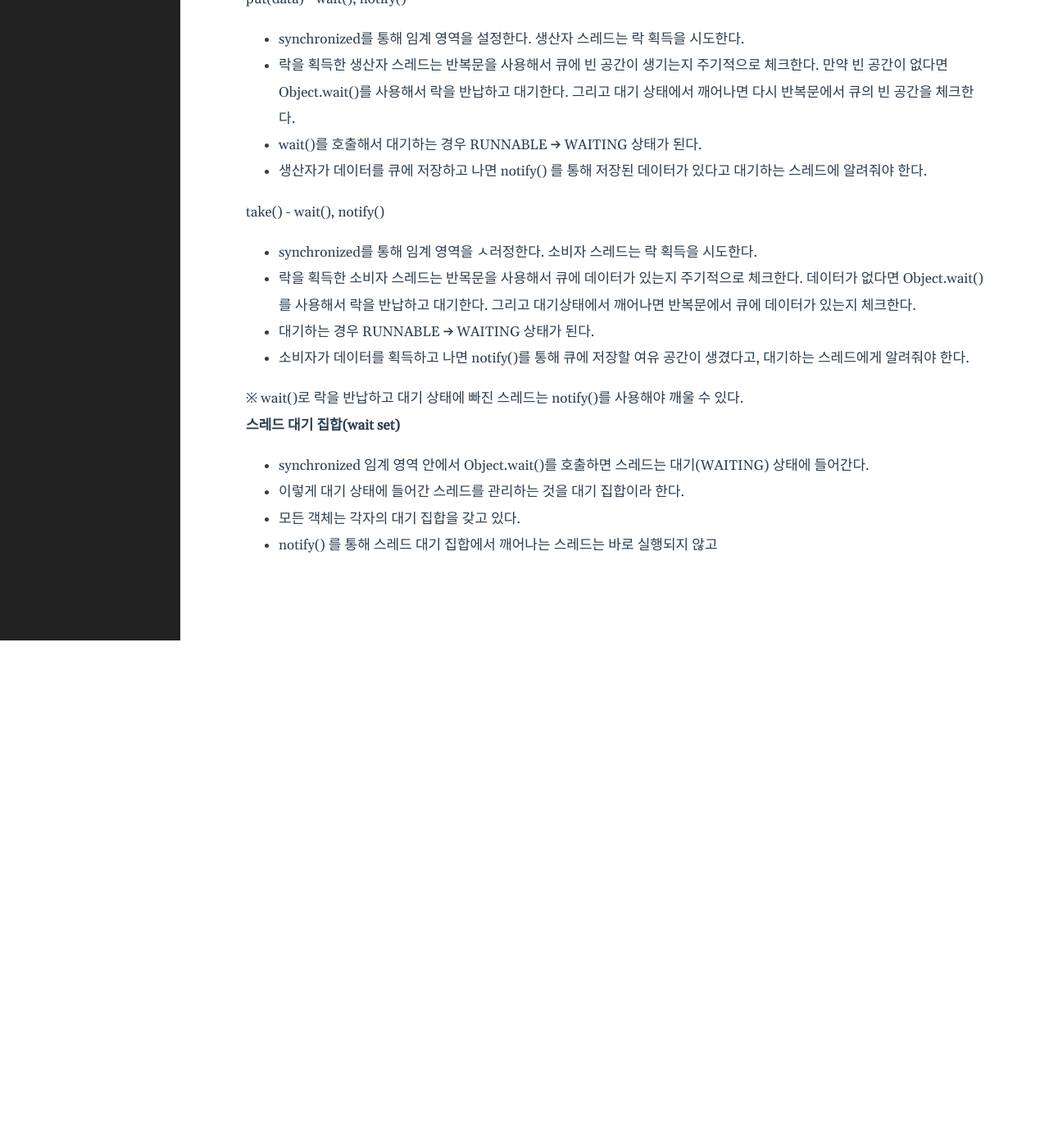
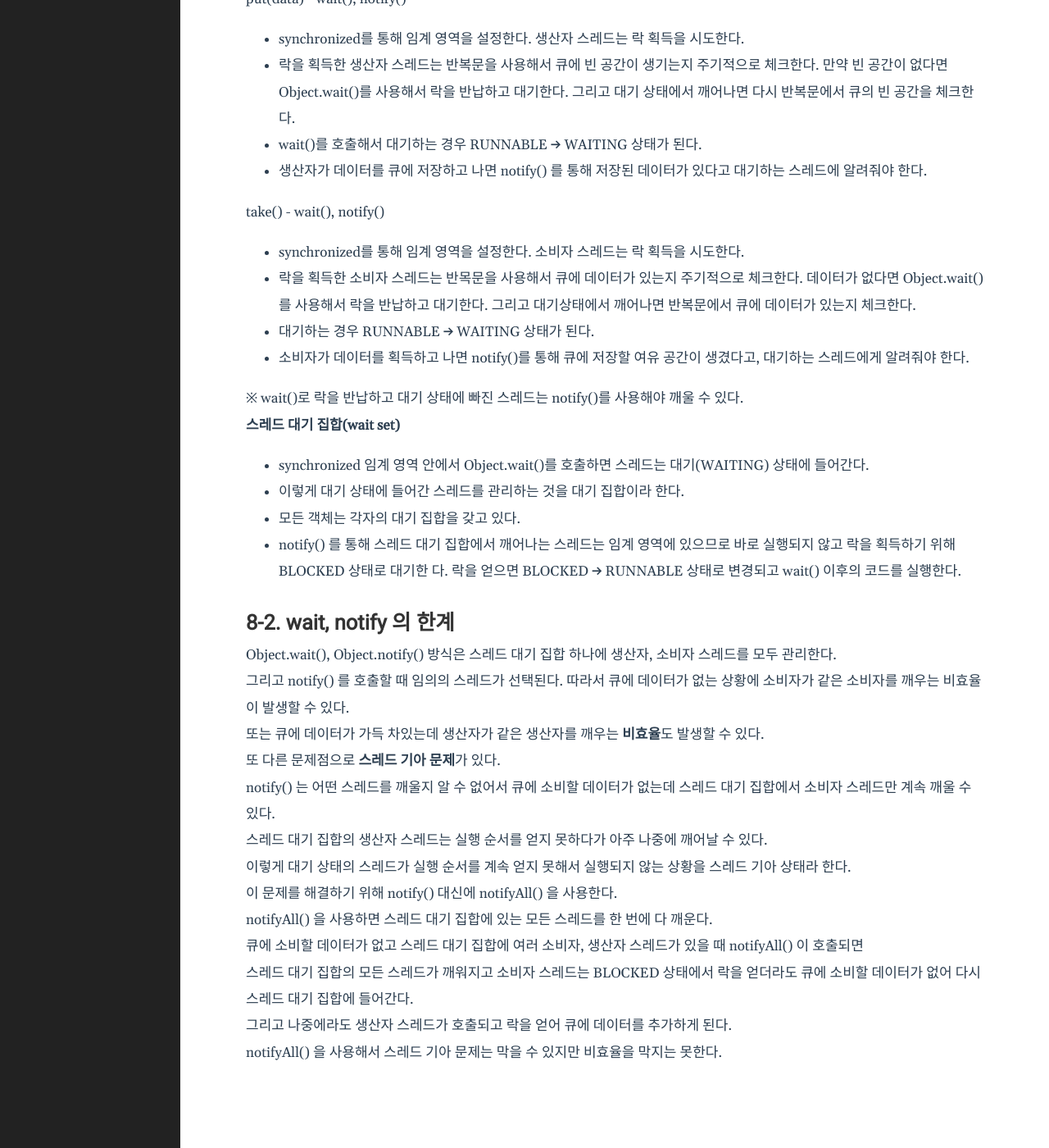
Before and after one commit to 5-SH/5-sh.github.io-deprecated, a Jekyll site: the page built from _posts/2024-08-06-thread-producer-consumer-problem.md, in a window 1280 px wide and 1400 px high, scrolled down 4354 px. Shown: the whole window at 82% size. Built offline with Jekyll 4.4.1, drawn with Linux system fonts in a browser that asks for light colours; before the commit the page ends 5135 px from its top, so only the background shows below that.

Commit message:
Java 스레드3 - 생산자 소비자 문제1 내용 추가

```diff
--- a/_posts/2024-08-06-thread-producer-consumer-problem.md
+++ b/_posts/2024-08-06-thread-producer-consumer-problem.md
@@ -20,7 +20,7 @@ ref: Java, thread, multi-thread, producer, consumer
 - 생산자가 너무 빠를 때: 버퍼가 가득 차서 더 이상 데이터를 넣을 수 없을 때까지 생산자가 데이터를 생성한다. 버퍼가 가득 찬 경우 생산자는 버퍼에 빈 공간이 생길 때까지 기다려야 한다.
 - 소비자가 너무 빠를 때: 버퍼가 비어서 더이상 소비할 데이터가 없을 때까지 소비자가 데이터를 처리한다. 버퍼가 비어있을 때 소비자는 버퍼에 새로운 데이터가 들어올 때까지 기다려야 한다.
 
-# 8-1. Object - wait, notify
+## 8-1. Object - wait, notify
 
 자바는 처음부터 멀티스레드를 고려하여 탄생한 언어이다.
 synchronized를 사용한 임계 영역 안에서 락을 가지고 무한 대기하는 문제는 Object 클래스에 해결 방안이 있다.
@@ -195,7 +195,7 @@ put(data) - wait(), notify()
 - 생산자가 데이터를 큐에 저장하고 나면 notify() 를 통해 저장된 데이터가 있다고 대기하는 스레드에 알려줘야 한다.
 
 take() - wait(), notify()
-- synchronized를 통해 임계 영역을 ㅅ러정한다. 소비자 스레드는 락 획득을 시도한다.
+- synchronized를 통해 임계 영역을 설정한다. 소비자 스레드는 락 획득을 시도한다.
 - 락을 획득한 소비자 스레드는 반목문을 사용해서 큐에 데이터가 있는지 주기적으로 체크한다. 데이터가 없다면 Object.wait()를 사용해서 락을 반납하고 대기한다. 그리고 대기상태에서 깨어나면 반복문에서 큐에 데이터가 있는지 체크한다.
 - 대기하는 경우 RUNNABLE → WAITING 상태가 된다.
 - 소비자가 데이터를 획득하고 나면 notify()를 통해 큐에 저장할 여유 공간이 생겼다고, 대기하는 스레드에게 알려줘야 한다.
@@ -206,4 +206,22 @@ take() - wait(), notify()
 - synchronized 임계 영역 안에서 Object.wait()를 호출하면 스레드는 대기(WAITING) 상태에 들어간다.
 - 이렇게 대기 상태에 들어간 스레드를 관리하는 것을 대기 집합이라 한다.
 - 모든 객체는 각자의 대기 집합을 갖고 있다.
-- notify() 를 통해 스레드 대기 집합에서 깨어나는 스레드는 바로 실행되지 않고
+- notify() 를 통해 스레드 대기 집합에서 깨어나는 스레드는 임계 영역에 있으므로 바로 실행되지 않고 락을 획득하기 위해 BLOCKED 상태로 대기한 다. 락을 얻으면 BLOCKED → RUNNABLE 상태로 변경되고 wait() 이후의 코드를 실행한다.
+
+## 8-2. wait, notify 의 한계
+
+Object.wait(), Object.notify() 방식은 스레드 대기 집합 하나에 생산자, 소비자 스레드를 모두 관리한다.
+그리고 notify() 를 호출할 때 임의의 스레드가 선택된다. 따라서 큐에 데이터가 없는 상황에 소비자가 같은 소비자를 깨우는 비효율이 발생할 수 있다.
+또는 큐에 데이터가 가득 차있는데 생산자가 같은 생산자를 깨우는 **비효율**도 발생할 수 있다.
+
+또 다른 문제점으로 **스레드 기아 문제**가 있다.
+notify() 는 어떤 스레드를 깨울지 알 수 없어서 큐에 소비할 데이터가 없는데 스레드 대기 집합에서 소비자 스레드만 계속 깨울 수 있다.
+스레드 대기 집합의 생산자 스레드는 실행 순서를 얻지 못하다가 아주 나중에 깨어날 수 있다.
+이렇게 대기 상태의 스레드가 실행 순서를 계속 얻지 못해서 실행되지 않는 상황을 스레드 기아 상태라 한다.
+이 문제를 해결하기 위해 notify() 대신에 notifyAll() 을 사용한다.
+
+notifyAll() 을 사용하면 스레드 대기 집합에 있는 모든 스레드를 한 번에 다 깨운다.
+큐에 소비할 데이터가 없고 스레드 대기 집합에 여러 소비자, 생산자 스레드가 있을 때 notifyAll() 이 호출되면
+스레드 대기 집합의 모든 스레드가 깨워지고 소비자 스레드는 BLOCKED 상태에서 락을 얻더라도 큐에 소비할 데이터가 없어 다시 스레드 대기 집합에 들어간다.
+그리고 나중에라도 생산자 스레드가 호출되고 락을 얻어 큐에 데이터를 추가하게 된다.
+notifyAll() 을 사용해서 스레드 기아 문제는 막을 수 있지만 비효율을 막지는 못한다.
```
Also changed, not shown: other parts of _posts/2024-08-06-thread-producer-consumer-problem.md (+1 -1 lines).
